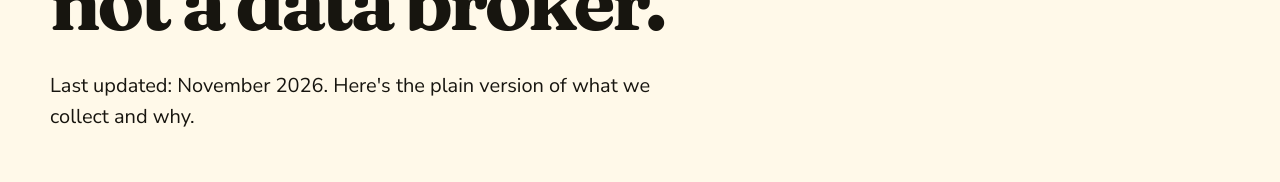
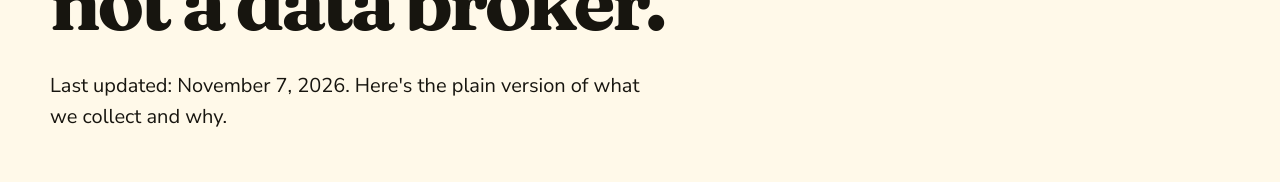
Before and after one commit to Ltang909/leaveittobumbum, a Next.js app: page /privacy in a window 1280 px wide. Shown: the part 304-486 px from the top of the page. Built offline with nearby package versions, Linux system fonts and the light colour scheme; no server answers.

Commit message:
Privacy: full last-updated date (November 7, 2026)

```diff
--- a/app/privacy/page.tsx
+++ b/app/privacy/page.tsx
@@ -13,7 +13,7 @@ export default function Privacy() {
       <section className="page-head shell">
         <p className="kicker">Privacy Policy</p>
         <h1>Bum Bum is a cat,<br />not a data broker.</h1>
-        <p className="lede">Last updated: November 2026. Here&apos;s the plain version of what we collect and why.</p>
+        <p className="lede">Last updated: November 7, 2026. Here&apos;s the plain version of what we collect and why.</p>
       </section>
       <div className="page-body shell">
         <div className="prose">
```
